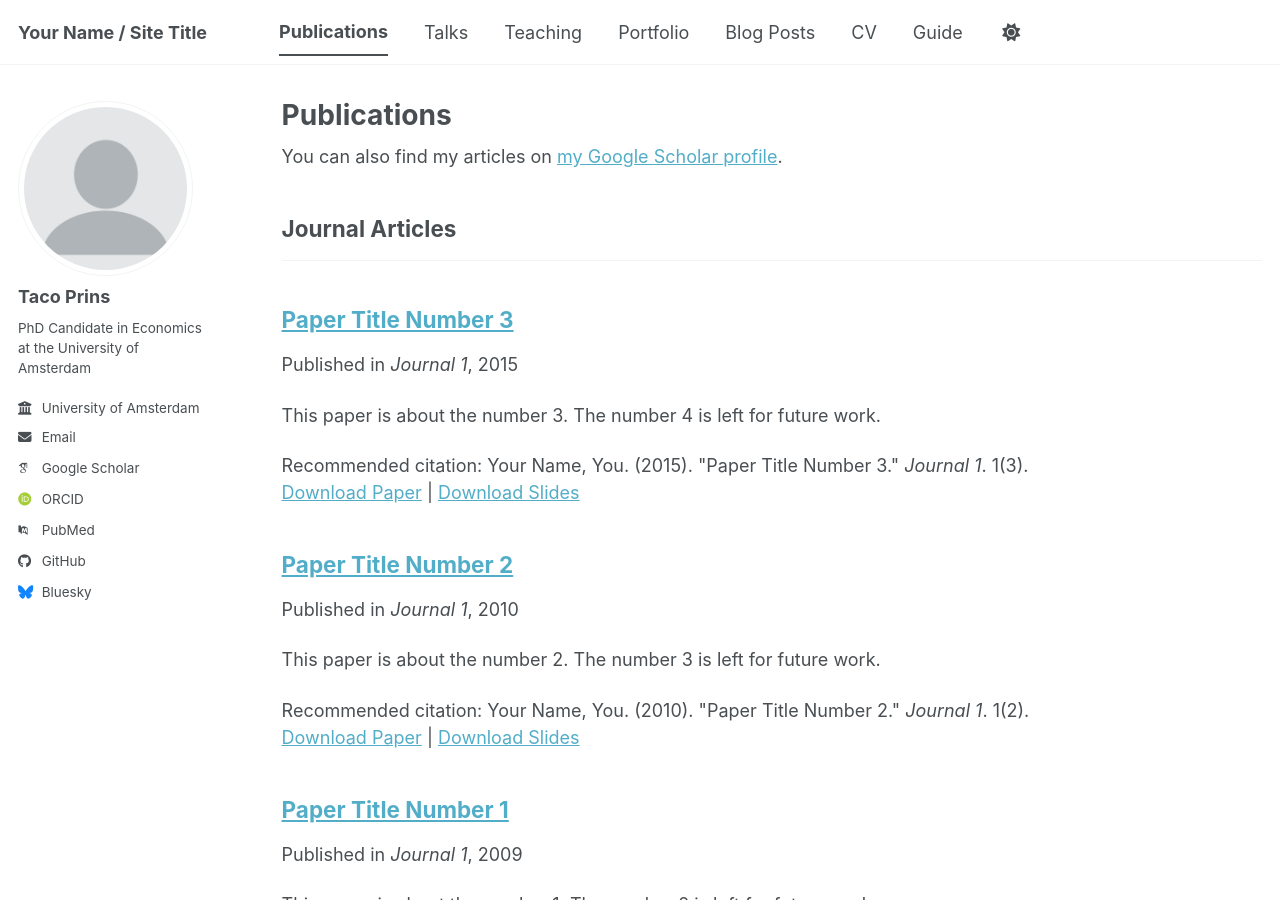
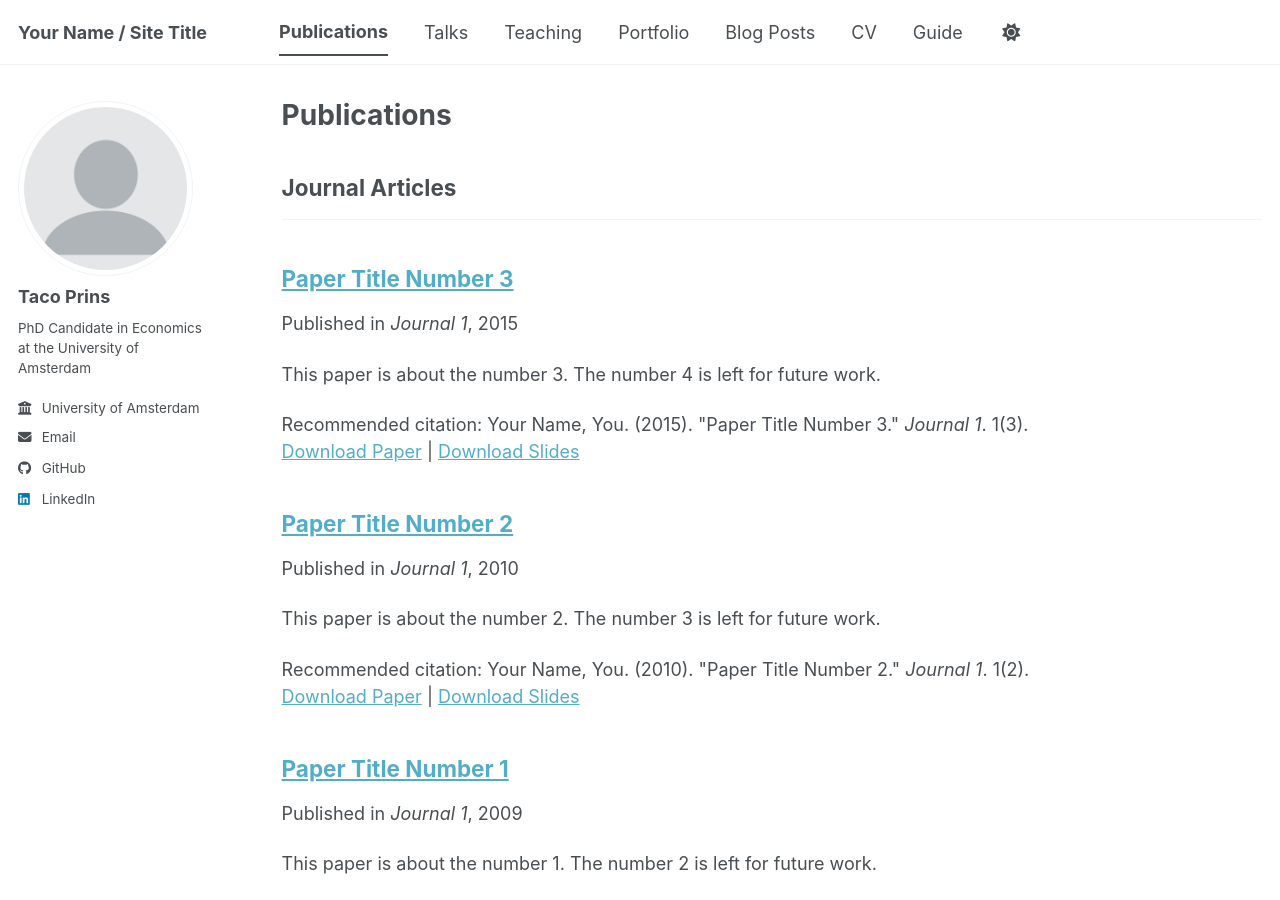
Before and after one commit to TacoPrins/tacoprins.github.io, a Jekyll site: the page built from _pages/publications.html, in a window 1280 px wide and 900 px high. Built offline with Jekyll 4.4.1, drawn with Linux system fonts in a browser that asks for light colours; some web fonts are replaced; a script bundle is joined from its source files by our own code; library files that are not in the unit come from our copies; some of the changed lines change nothing that is shown.

Commit message:
Update _config.yml

```diff
--- a/_config.yml
+++ b/_config.yml
@@ -34,13 +34,13 @@ author:
   # Academic websites
   academia         : # URL
   arxiv            : # URL - Update with the correct link to your profile
-  googlescholar    : "https://scholar.google.com/citations?user=PS_CX0AAAAAJ"
+  googlescholar    :
   inspire-hep      : # URL
   impactstory      : # URL
-  orcid            : "https://orcid.org/yourorcidurl"
+  orcid            :
   semantic         : # URL
   ssrn             : # URL
-  pubmed           : "https://www.ncbi.nlm.nih.gov/pubmed/?term=john+snow"
+  pubmed           :
   researchgate     : # URL
   scopus           : # URL
   zotero           : # URL
@@ -50,13 +50,13 @@ author:
   bitbucket        : # Username - Update with your username on the site
   codepen          : # Username
   dribbble         : # Username
-  github           : "academicpages"
+  github           : "https://github.com/TacoPrins"
   kaggle           : # Username
   stackoverflow    : # User number or user number and name (i.e., use "1" or "1/jeff-atwood")
 
   # Social media
   artstation       : # Username
-  bluesky          : "bsky.app" # Replace this with you Bluesky username
+  bluesky          :
   facebook         : # Username
   flickr           : # Username
   foursquare       : # Username
@@ -65,7 +65,7 @@ author:
   keybase          : # Username
   instagram        : # Username
   lastfm           : # Username
-  linkedin         : # Username
+  linkedin         : https://www.linkedin.com/in/taco-prins-572b491b2/
   mastodon         : # URL
   medium           : # URL
   pinterest        : # Username
```
